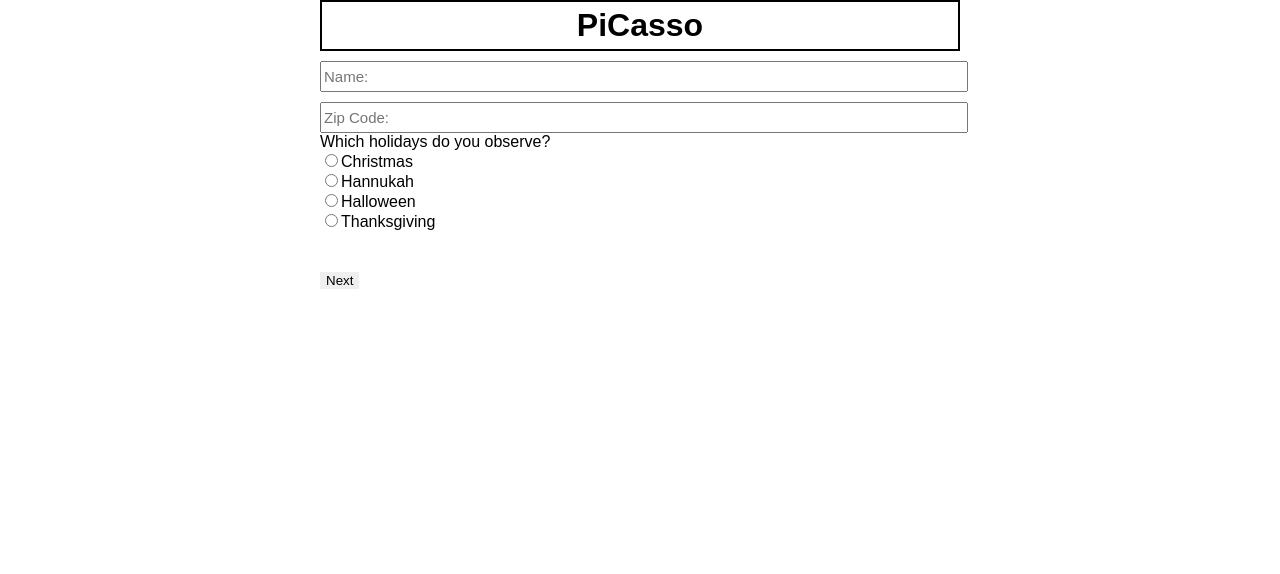
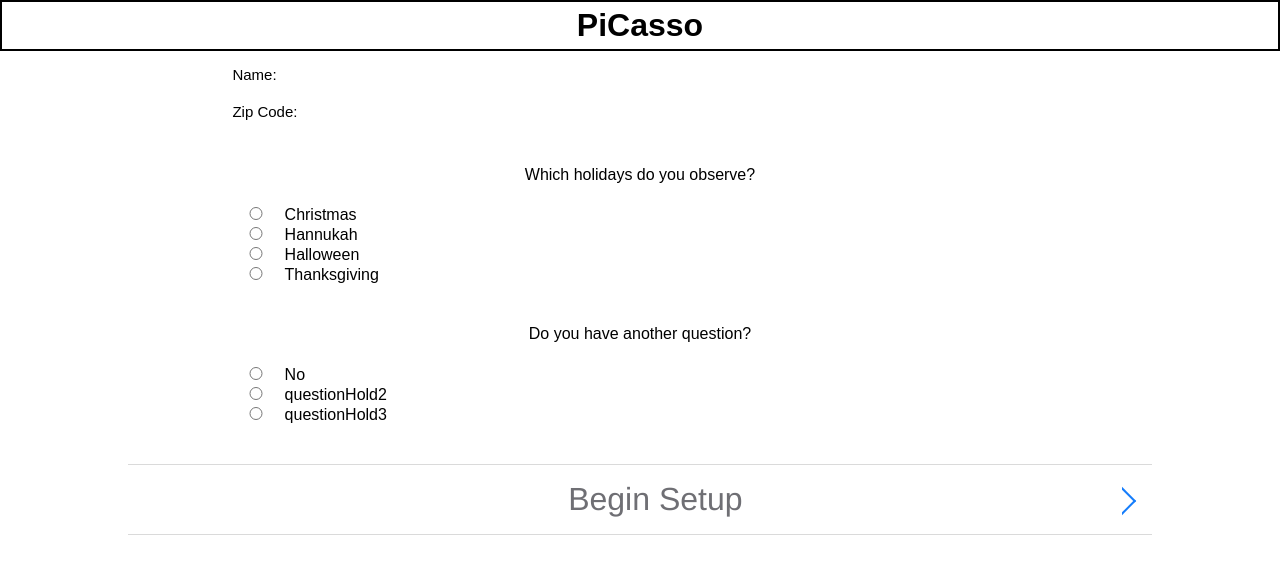
Before and after one commit to Hatcher/PiCasso-Client, a React app: page /Setup2 in a window 1280 px wide. Built offline with nearby package versions, Linux system fonts and the light colour scheme.

Commit message:
Css for input and added component button

```diff
--- a/src/components/Setup/style.css
+++ b/src/components/Setup/style.css
@@ -8,7 +8,6 @@
 }
 
 .top{
-	margin: auto;
 	width:100%;
 }
 
--- a/src/components/Setup2/index.js
+++ b/src/components/Setup2/index.js
@@ -1,29 +1,31 @@
 import React, {Component} from 'react';
 import classnames from 'classnames';
 
-import Title from '../Common/Title/Title';
-import Button from '../Common/Button/Button';
+import { Title, Button } from '../Common';
 import './style.css';
 
 class Setup2 extends Component {
   // static propTypes = {}
   // static defaultProps = {}
   // state = {}
-  constructor(props){
+  constructor(props) {
     super(props);
-    this.state = {value: ''};
-
-    this.handleChange = this.handleChange.bind(this);
-    this.handleSubmit = this.handleSubmit.bind(this);
+    this.state = {
+      status: 'login-button'
+    };
+    this.handleClick = () => {
+      if(this.state.status === 'login-button'){
+        this.setState({status: 'login-button loading'});
+      }else{
+        this.setState(
+          {status: 'login-button'}
+        )
+      }
+    }
   }
 
-  handleChange(event){
-    this.setState({value: event.target.value});
-  }
+  handleClick(){
 
-  handleSubmit(event) {
-    alert('A name was submitted: ' + this.state.value);
-    event.preventDefault();
   }
 
   render() {
@@ -43,7 +45,8 @@ class Setup2 extends Component {
         </label>
         </div>
         <div>
-        <label>Which holidays do you observe?
+        <label>
+          <div className="formQuestion">Which holidays do you observe?</div>
           <div className="inputRow">
           <input type="radio" name="Christmas" id="Christmas" value={this.state.value} onChange={this.handleChange}/>
           <label for="Christmas">Christmas</label>
@@ -58,13 +61,24 @@ class Setup2 extends Component {
           <input type="radio" name="Thanksgiving" value={this.state.value} onChange={this.handleChange} />Thanksgiving
           </div>
         </label>
+        <label>
+          <div className="formQuestion">Do you have another question?</div>
+          <div className="inputRow">
+          <input type="radio" name="questonHold1" id="questonHold1" value={this.state.value} onChange={this.handleChange}/>
+          <label for="questonHold1">No</label>
+          </div>
+          <div className="inputRow">
+          <input type="radio" name="questionHold2" value={this.state.value} onChange={this.handleChange} />questionHold2
+          </div>
+          <div className="inputRow">
+          <input type="radio" name="questionHold3" value={this.state.value} onChange={this.handleChange} />questionHold3
+          </div>
+        </label>
         </div>
 
 
-        <Button text="Next" value ="Submit" type="Submit"><input type="submit" value="Submit" /></Button>
+        <Button text="Begin Setup" to="/Setup3" className={this.state.status} handleClick={this.handleClick} ><input type="submit" value="Submit" /></Button>
       </form>
-
-
       </div>
     );
   }
--- a/src/components/Setup2/style.css
+++ b/src/components/Setup2/style.css
@@ -1,6 +1,5 @@
 .top{
 	margin: auto;
-	width:50%;
 }
 
 .verifyScreenWarning{
@@ -8,9 +7,61 @@
 
 }
 
+form{
+	margin-left: 10%;
+	margin-right: 10%;
+}
 input[type="text"] {
   margin-top: 10px;
-  height: 25px;
+	margin-left: 10%;
+	margin-right: 10;
+	height: 25px;
   font-size: 15px;
-  width:100%;
+  width:80%;
+	border:none;
+	color:#fff !important;
 }
+input[type="text"]::-webkit-input-placeholder {
+    color: black;
+}
+input[type="text"]::-moz-placeholder {
+    /* FF 4-18 */
+    color: black;
+}
+input[type="text"]::-moz-placeholder {
+    /* FF 19+ */
+    color: black;
+}
+input[type="text"]::-ms-input-placeholder {
+    /* IE 10+ */
+    color: black;
+}
+input[type="text"]:focus::-webkit-input-placeholder{
+	color: grey;
+}
+input[type="text"]:focus::-moz-placeholder {
+	color: grey;
+}
+input[type="text"]:focus::-moz-placeholder{
+	color: grey;
+}
+input[type="text"]:focus::-ms-input-placeholder {
+	color: grey;
+}
+
+
+
+input[type="text"]::focus{
+	color:#fff;
+}
+
+input[type="radio"]{
+	margin-left: 10%;
+	width:5%;
+}
+
+.formQuestion{
+	text-align: center;
+	margin-top: 4%;
+	margin-bottom: 2%;
+}
```
